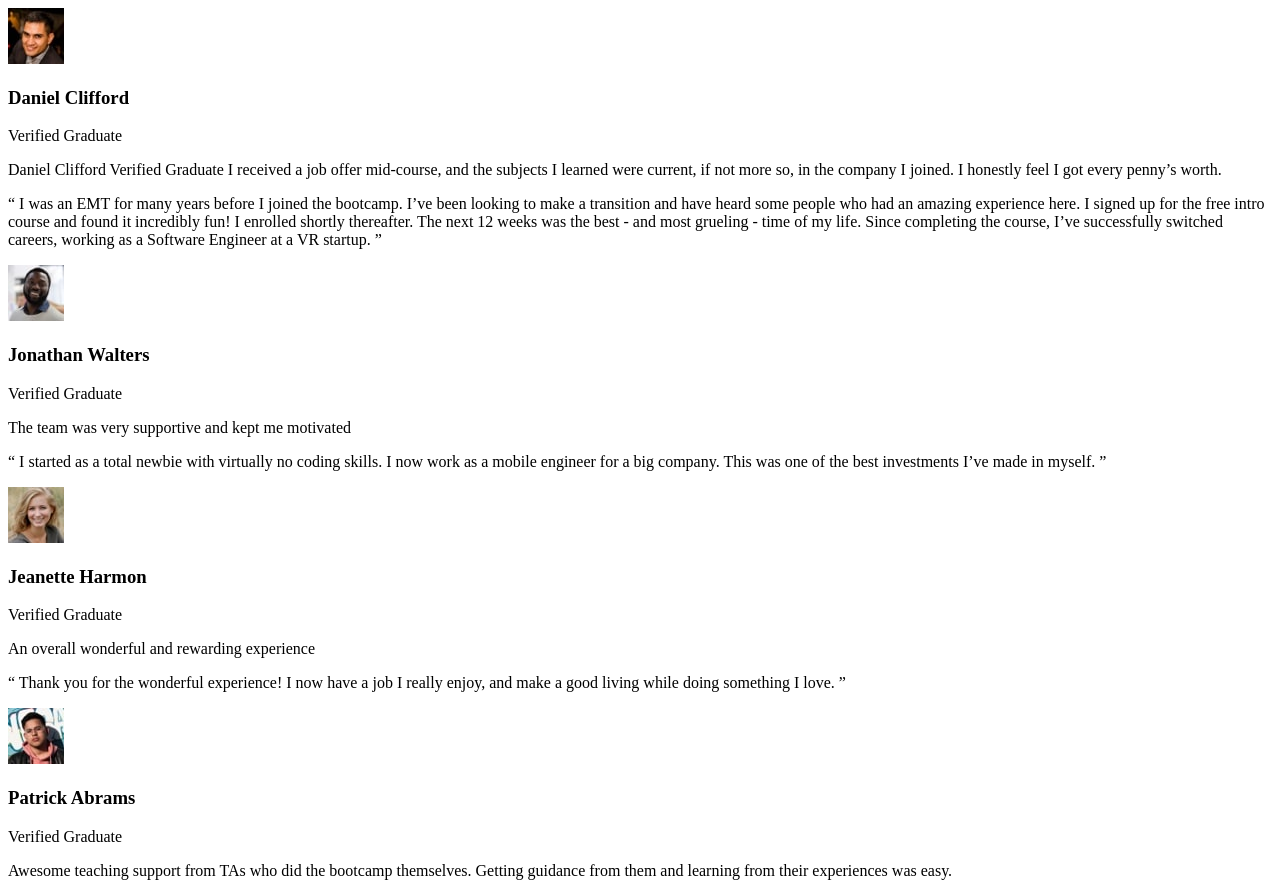
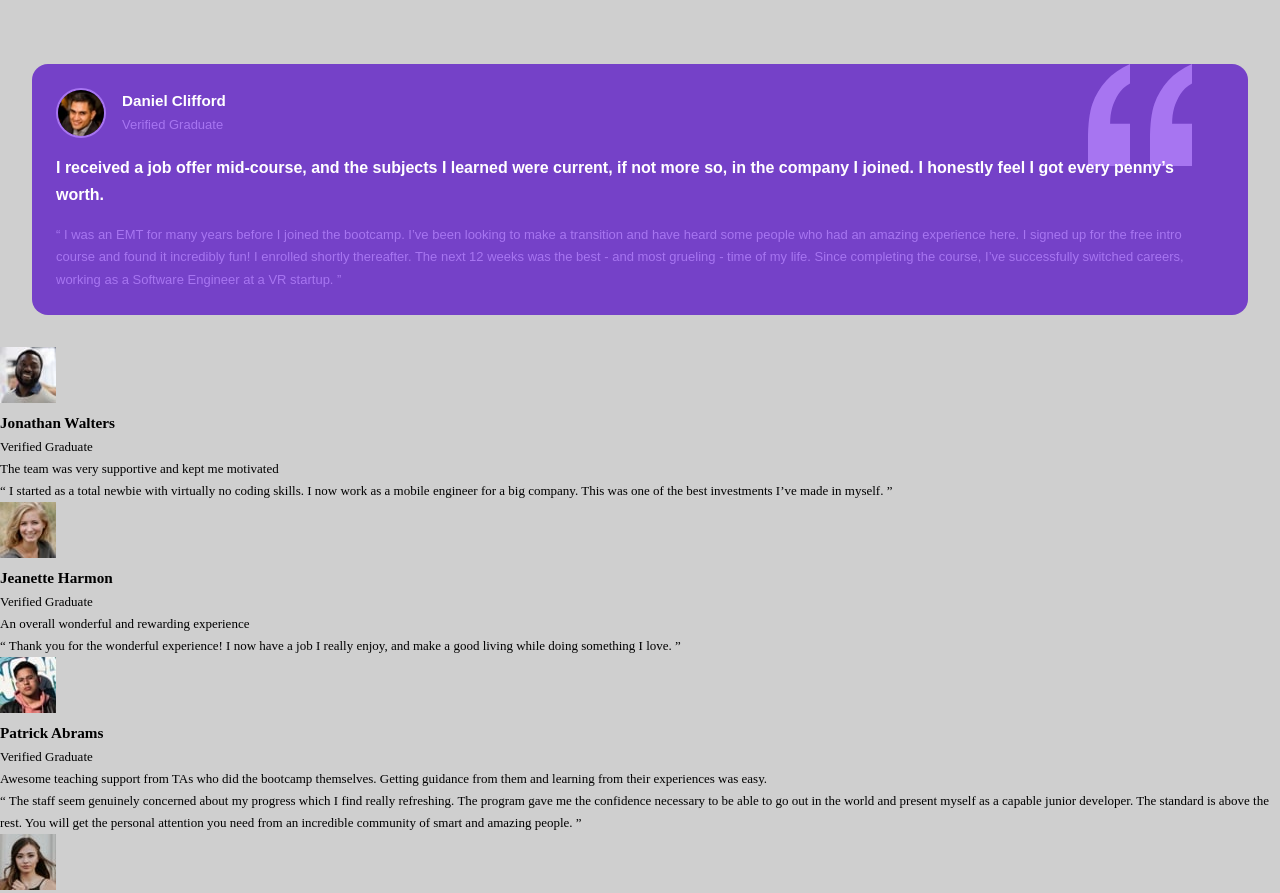
Before and after one commit to onyedikamike/testimonial-grid, a plain HTML site: page index.html in a window 1280 px wide. Shown: the top 893 px of the page. Drawn offline with Linux system fonts and the light colour scheme; a web font is replaced by a local one.

Commit message:
Add style to Daniel's background

```diff
--- a/index.html
+++ b/index.html
@@ -11,6 +11,7 @@
       sizes="32x32"
       href="./images/favicon-32x32.png"
     />
+    <link rel="stylesheet" href="style.css" />
 
     <title>Testimonial front_end mentor</title>
 
@@ -26,6 +27,7 @@
     </style>
   </head>
   <body>
+    <main>
       <div class="testimonials">
         <div class="daniel_card">
           <header class="daniel_header">
@@ -39,19 +41,19 @@
               <p>Verified Graduate</p>
             </div>
           </header>
-        <p class="daniel's_profile">
-          Daniel Clifford Verified Graduate I received a job offer mid-course,
-          and the subjects I learned were current, if not more so, in the
-          company I joined. I honestly feel I got every penny’s worth.
+          <p class="daniel_profile">
+            I received a job offer mid-course, and the subjects I learned were
+            current, if not more so, in the company I joined. I honestly feel I
+            got every penny’s worth.
           </p>
-        <p class="daniel's_quote">
-          “ I was an EMT for many years before I joined the bootcamp. I’ve been
-          looking to make a transition and have heard some people who had an
-          amazing experience here. I signed up for the free intro course and
-          found it incredibly fun! I enrolled shortly thereafter. The next 12
-          weeks was the best - and most grueling - time of my life. Since
-          completing the course, I’ve successfully switched careers, working as
-          a Software Engineer at a VR startup. ”
+          <p class="daniel_quote">
+            “ I was an EMT for many years before I joined the bootcamp. I’ve
+            been looking to make a transition and have heard some people who had
+            an amazing experience here. I signed up for the free intro course
+            and found it incredibly fun! I enrolled shortly thereafter. The next
+            12 weeks was the best - and most grueling - time of my life. Since
+            completing the course, I’ve successfully switched careers, working
+            as a Software Engineer at a VR startup. ”
           </p>
         </div>
       </div>
@@ -73,8 +75,8 @@
           </p>
           <p class="jonathan's_quote">
             “ I started as a total newbie with virtually no coding skills. I now
-          work as a mobile engineer for a big company. This was one of the best
-          investments I’ve made in myself. ”
+            work as a mobile engineer for a big company. This was one of the
+            best investments I’ve made in myself. ”
           </p>
         </div>
       </div>
@@ -120,11 +122,11 @@
           </p>
           <p class="patrick's_quote">
             “ The staff seem genuinely concerned about my progress which I find
-          really refreshing. The program gave me the confidence necessary to be
-          able to go out in the world and present myself as a capable junior
-          developer. The standard is above the rest. You will get the personal
-          attention you need from an incredible community of smart and amazing
-          people. ”
+            really refreshing. The program gave me the confidence necessary to
+            be able to go out in the world and present myself as a capable
+            junior developer. The standard is above the rest. You will get the
+            personal attention you need from an incredible community of smart
+            and amazing people. ”
           </p>
         </div>
       </div>
@@ -148,23 +150,18 @@
             “ Before joining the bootcamp, I’ve never written a line of code. I
             needed some structure from professionals who can help me learn
             programming step by step. I was encouraged to enroll by a former
-          student of theirs who can only say wonderful things about the program.
-          The entire curriculum and staff did not disappoint. They were very
-          hands-on and I never had to wait long for assistance. The agile team
-          project, in particular, was outstanding. It took my learning to the
-          next level in a way that no tutorial could ever have. In fact, I’ve
-          often referred to it during interviews as an example of my developent
-          experience. It certainly helped me land a job as a full-stack
-          developer after receiving multiple offers. 100% recommend! ”
+            student of theirs who can only say wonderful things about the
+            program. The entire curriculum and staff did not disappoint. They
+            were very hands-on and I never had to wait long for assistance. The
+            agile team project, in particular, was outstanding. It took my
+            learning to the next level in a way that no tutorial could ever
+            have. In fact, I’ve often referred to it during interviews as an
+            example of my developent experience. It certainly helped me land a
+            job as a full-stack developer after receiving multiple offers. 100%
+            recommend! ”
           </p>
         </div>
       </div>
-
-    <div class="attribution">
-      Challenge by
-      <a href="https://www.frontendmentor.io?ref=challenge" target="_blank"
-        >Frontend Mentor</a
-      >. Coded by <a href="#">Your Name Here</a>.
-    </div>
+    </main>
   </body>
 </html>
--- /dev/null
+++ b/style.css
@@ -0,0 +1,74 @@
+@import url('https://font.googleapis.com/css2?family=Barlow+Semi+condensed:ital,wght@0,500;0,600;1,500;1,600&display=swap');
+
+
+:root {
+    --barlow-font: 'Barlow semi condensed', sans-serif;
+    --Moderate-violet: hsl(263, 55%, 52%);
+    --Very-dark-grayish blue: hsl(217, 19%, 35%);
+    --Very-dark-blackish blue: hsl(219, 29%, 14%);
+    --White: hsl(0, 0%, 100%);
+    --Light-gray: hsl(0, 0%, 81%);
+    --Light-grayish-blue: hsl(210, 46%, 95%);
+    --Light-violet: #A775F1
+}
+
+
+* {
+    margin: 0;
+    padding: 0;
+    box-sizing: border-box;
+}
+
+
+main {
+font-size: 13px;
+line-height: 1.7;
+/* font-family: var(--barlow-font); */
+background-color: var(--Light-gray);
+/* margin-top: 2rem; */
+}
+
+.testimonials {
+    font-family: var(--barlow-font);
+    /* margin-top: 2rem; */
+    padding-top: 2rem;
+}
+
+.daniel_header {
+    display: flex;
+    /* border: 3px solid var(--Moderate-violet); */
+
+}
+.daniel_header p {
+color: var(--Light-violet);
+}
+
+
+.daniel_card{
+    background-color: var(--Moderate-violet);
+    border-radius: 1rem;
+    margin: 2rem;
+    color: var(--White);
+    padding: 1.5rem;
+    background-image: url(./images/bg-pattern-quotation.svg);
+    background-repeat: no-repeat;
+    background-position: 95% 0;
+}
+.daniel_image {
+    border-radius: 50%;
+    width: 50px;
+    height: 50%;
+    margin-right: 1rem;
+    border: 2px solid var(--Light-violet);
+}
+
+.daniel_profile {
+    font-weight: bold;
+    font-size: 1rem;
+    margin-top: 1rem;
+    margin-bottom: 1rem;
+}
+
+.daniel_quote {
+    color: var(--Light-violet)
+}
```
Lines whose indentation alone changed are shown as unchanged.
